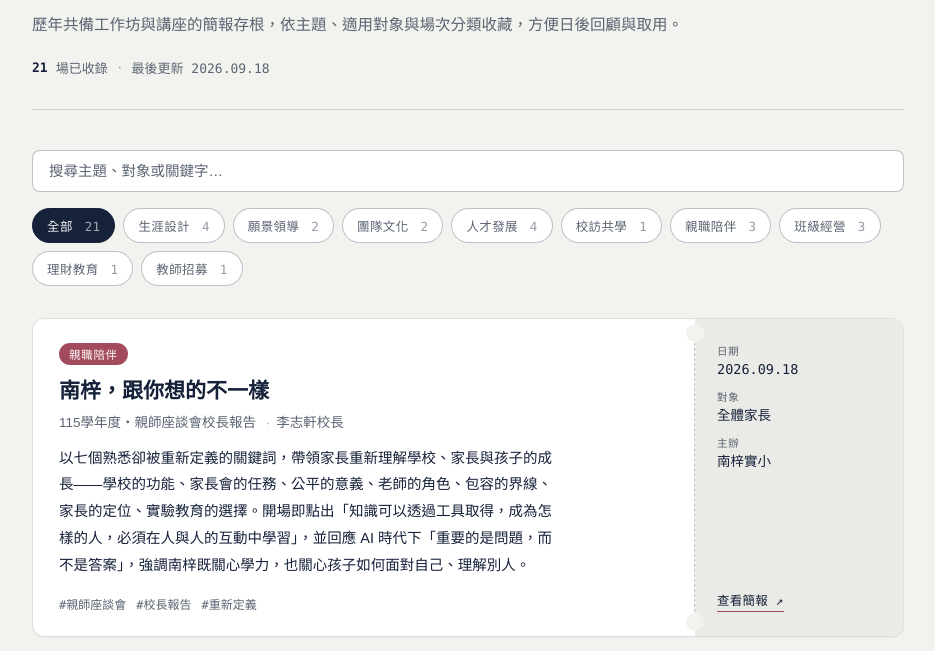
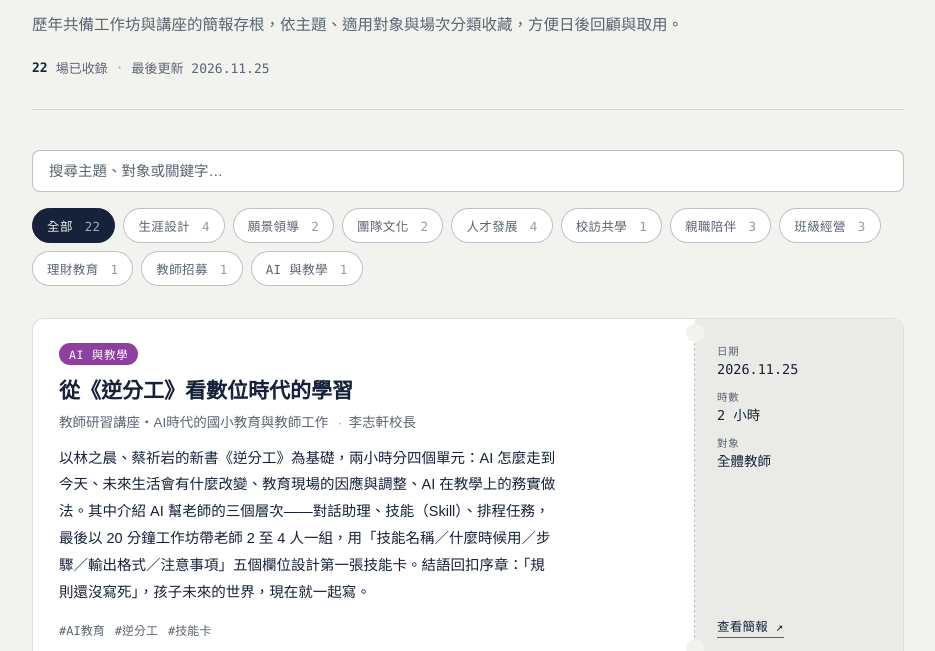
Before and after one commit to leejing0516-ctrl/workshop-archive, a plain HTML site: page index.html in a window 1280 px wide. Shown: the part 149-800 px from the top of the page, without its empty margins (172-1107 px from the left). Drawn offline with Linux system fonts and the light colour scheme.

Commit message:
Add AI-era teacher training keynote card
Adds the 2026.11.25 "從《逆分工》看數位時代的學習" session as the newest entry, with a new "AI 與教學" category.

Co-Authored-By: Claude Sonnet 5.5 <noreply@anthropic.com>

```diff
--- a/index.html
+++ b/index.html
@@ -23,6 +23,7 @@
     --accent-crimson: #A83A34;
     --accent-emerald: #1F8A5F;
     --accent-cobalt: #2E5FA3;
+    --accent-orchid: #8E3FA0;
     --focus: #2F6B63;
   }
 
@@ -44,6 +45,7 @@
       --accent-crimson: #E0736A;
       --accent-emerald: #4FBF8C;
       --accent-cobalt: #6FA8E8;
+      --accent-orchid: #CC8FDB;
       --focus: #5FB6A9;
     }
   }
@@ -65,6 +67,7 @@
     --accent-crimson: #E0736A;
     --accent-emerald: #4FBF8C;
     --accent-cobalt: #6FA8E8;
+    --accent-orchid: #CC8FDB;
     --focus: #5FB6A9;
   }
 
@@ -251,6 +254,7 @@
   .ticket[data-category="classroom"] { --cat-color: var(--accent-crimson); }
   .ticket[data-category="finance"] { --cat-color: var(--accent-emerald); }
   .ticket[data-category="recruit"] { --cat-color: var(--accent-cobalt); }
+  .ticket[data-category="ai"] { --cat-color: var(--accent-orchid); }
 
   .ticket-main h2 {
     margin: 2px 0 0;
@@ -433,16 +437,16 @@
     <h1>工作坊簡報彙整</h1>
     <p class="tagline">歷年共備工作坊與講座的簡報存根，依主題、適用對象與場次分類收藏，方便日後回顧與取用。</p>
     <div class="stat-line">
-      <strong id="visibleCount">21</strong><span>場已收錄</span>
+      <strong id="visibleCount">22</strong><span>場已收錄</span>
       <span class="dot">·</span>
-      <span>最後更新 2026.09.18</span>
+      <span>最後更新 2026.11.25</span>
     </div>
   </header>
 
   <div class="controls">
     <input type="search" id="searchInput" placeholder="搜尋主題、對象或關鍵字…" aria-label="搜尋工作坊" />
     <div class="chip-row" id="chipRow">
-      <button class="chip active" data-filter="all" type="button">全部 <span class="count">21</span></button>
+      <button class="chip active" data-filter="all" type="button">全部 <span class="count">22</span></button>
       <button class="chip" data-filter="life-design" type="button">生涯設計 <span class="count">4</span></button>
       <button class="chip" data-filter="vision" type="button">願景領導 <span class="count">2</span></button>
       <button class="chip" data-filter="culture" type="button">團隊文化 <span class="count">2</span></button>
@@ -452,10 +456,33 @@
       <button class="chip" data-filter="classroom" type="button">班級經營 <span class="count">3</span></button>
       <button class="chip" data-filter="finance" type="button">理財教育 <span class="count">1</span></button>
       <button class="chip" data-filter="recruit" type="button">教師招募 <span class="count">1</span></button>
+      <button class="chip" data-filter="ai" type="button">AI 與教學 <span class="count">1</span></button>
     </div>
   </div>
 
   <main class="board" id="board">
+
+    <article class="ticket" data-category="ai" data-search="從逆分工看數位時代的學習 AI時代的國小教育與教師工作 教師研習講座 李志軒校長 林之晨 蔡祈岩 逆分工 AI 人工智慧 技能卡 Skill 排程 工作坊">
+      <div class="ticket-main">
+        <span class="category-tag">AI 與教學</span>
+        <h2>從《逆分工》看數位時代的學習</h2>
+        <p class="program-name">教師研習講座・AI時代的國小教育與教師工作 <span class="speaker">李志軒校長</span></p>
+        <p class="overview">以林之晨、蔡祈岩的新書《逆分工》為基礎，兩小時分四個單元：AI 怎麼走到今天、未來生活會有什麼改變、教育現場的因應與調整、AI 在教學上的務實做法。其中介紹 AI 幫老師的三個層次——對話助理、技能（Skill）、排程任務，最後以 20 分鐘工作坊帶老師 2 至 4 人一組，用「技能名稱／什麼時候用／步驟／輸出格式／注意事項」五個欄位設計第一張技能卡。結語回扣序章：「規則還沒寫死」，孩子未來的世界，現在就一起寫。</p>
+        <ul class="tag-list">
+          <li>#AI教育</li><li>#逆分工</li><li>#技能卡</li>
+        </ul>
+      </div>
+      <div class="ticket-divider" aria-hidden="true"></div>
+      <div class="ticket-stub">
+        <dl>
+          <div><dt>日期</dt><dd>2026.11.25</dd></div>
+          <div><dt>時數</dt><dd>2 小時</dd></div>
+          <div><dt>對象</dt><dd>全體教師</dd></div>
+        </dl>
+        <a class="view-link" href="https://claude.ai/artifact/3nbZgT2ZKQC8y4awUSv2ip" target="_blank" rel="noopener noreferrer">查看簡報 ↗</a>
+      </div>
+    </article>
+
 
     <article class="ticket" data-category="parent-circle" data-search="南梓跟你想的不一樣 115學年度親師座談會校長報告 李志軒校長 親師座談會 校長報告 學校的功能 家長會的任務 公平的意義 老師的角色 包容的界線 家長的定位 實驗教育的選擇">
       <div class="ticket-main">
```
